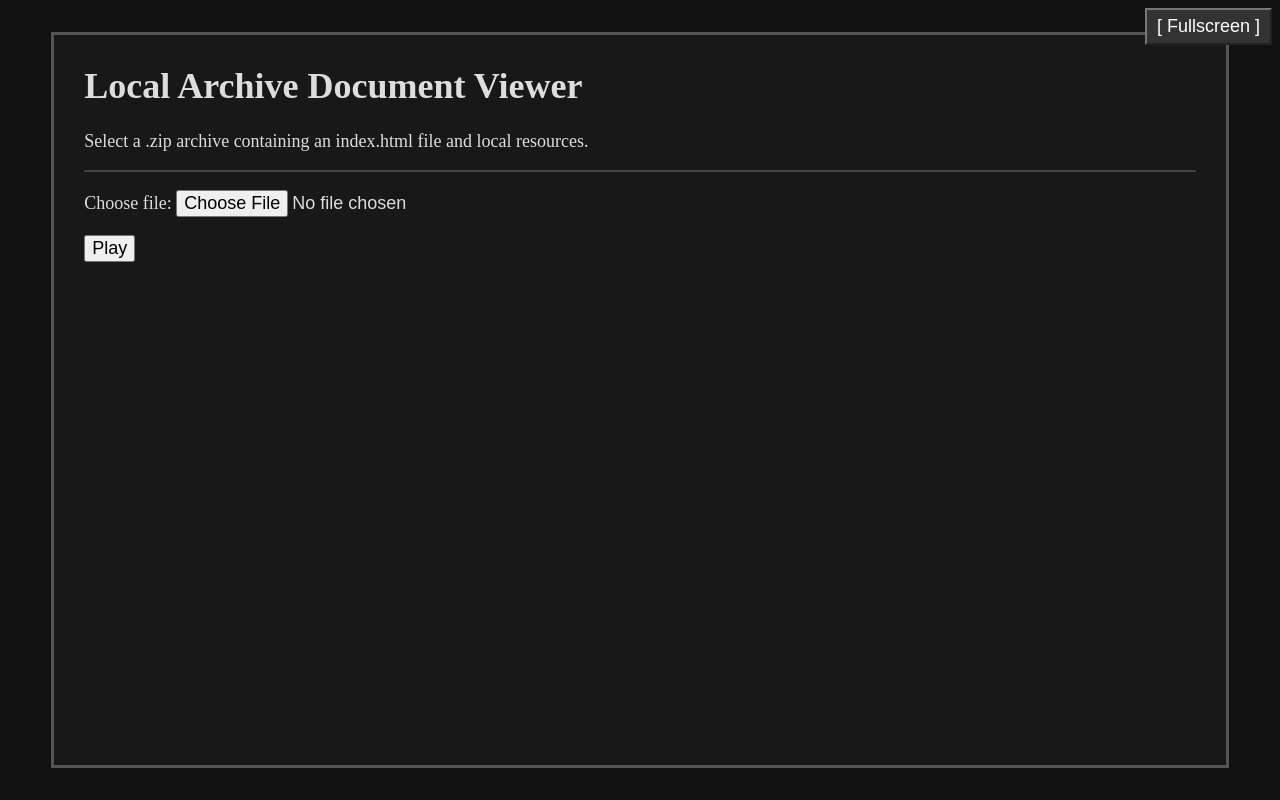
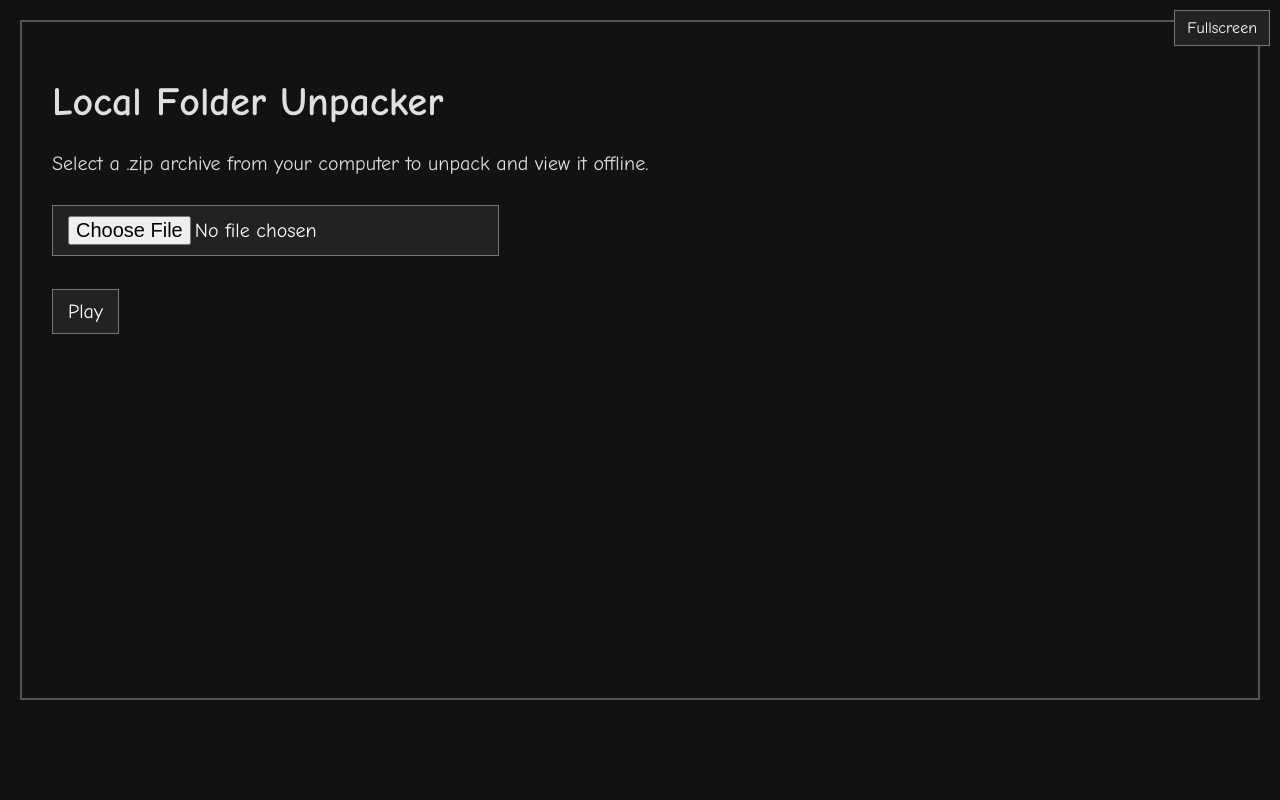
Before and after one commit to alvarwil000/General-misc-files, a plain HTML site: page aa offline zip HTML player.html in a window 1280 px wide. Both pictures are taken after a click on the button "Play". Drawn offline with Linux system fonts and the light colour scheme.

Commit message:
Update HTML player for local archive viewing

```diff
--- a/aa offline zip HTML player.html
+++ b/aa offline zip HTML player.html
@@ -2,31 +2,30 @@
 <html>
 <head>
 <meta charset="utf-8">
-<title>Archive Loader</title>
+<title>Local Archive Viewer</title>
 <style>
-  html, body { margin: 0; padding: 0; width: 100%; height: 100%; background: #111; color: #ddd; font-family: "Times New Roman", serif; overflow: hidden; }
-  #door { box-sizing: border-box; width: 92vw; height: 92vh; margin: 4vh auto; padding: 30px; border: 3px solid #555; background: #181818; }
-  h1 { font-size: 36px; margin-top: 0; }
-  p, label, button, input { font-size: 18px; }
-  progress { width: 100%; height: 28px; margin-top: 15px; }
-  #frame { display: none; width: 100vw; height: 100vh; border: none; position: fixed; top: 0; left: 0; background: #000; }
-  #fs { position: fixed; top: 8px; right: 8px; z-index: 999999; background: #333; color: #fff; border: 2px outset #777; padding: 6px 10px; cursor: pointer; }
-  :fullscreen #fs, :-webkit-full-screen #fs { display: none !important; pointer-events: none !important; }
+  body { background: #121212; color: #e0e0e0; font-family: "Comic Sans MS", "Comic Sans", cursive, sans-serif; margin: 0; padding: 20px; font-size: 20px; }
+  #door { border: 2px solid #555; padding: 30px; min-height: 85vh; box-sizing: border-box; }
+  input, button, progress { font-family: "Comic Sans MS", "Comic Sans", cursive, sans-serif; font-size: 20px; background: #222; color: #fff; border: 1px solid #777; padding: 10px 15px; margin-top: 10px; }
+  button:hover { background: #333; cursor: pointer; }
+  progress { width: 100%; height: 30px; padding: 0; }
+  #fs { position: fixed; top: 10px; right: 10px; z-index: 999999; margin: 0; font-size: 16px; padding: 8px 12px; }
+  :fullscreen #fs, :-webkit-full-screen #fs { display: none !important; pointer-events: none !important; visibility: hidden !important; }
+  iframe { position: fixed; inset: 0; width: 100vw; height: 100vh; border: none; display: none; background: #000; }
 </style>
 </head>
 <body>
 
-<button id="fs" onclick="document.documentElement.requestFullscreen()">[ Fullscreen ]</button>
+<button id="fs" onclick="document.documentElement.requestFullscreen()">Fullscreen</button>
 
 <div id="door">
-  <h1>Local Archive Document Viewer</h1>
-  <p>Select a .zip archive containing an index.html file and local resources.</p>
-  <hr color="#444">
-  <p><label for="file">Choose file: </label><input type="file" id="file" accept=".zip"></p>
-  <p><button id="play">Play</button></p>
-  <div id="loading" style="display:none;">
+  <h1>Local Folder Unpacker</h1>
+  <p>Select a .zip archive from your computer to unpack and view it offline.</p>
+  <input type="file" id="zipInput" accept=".zip"><br><br>
+  <button onclick="run()">Play</button>
+  <div id="statusBox" style="display:none; margin-top: 30px;">
+    <p id="statusText">Waiting...</p>
     <progress id="bar" value="0" max="100"></progress>
-    <p id="status">Waiting...</p>
   </div>
 </div>
 
@@ -34,7 +33,7 @@
 
 <script>
 const $ = id => document.getElementById(id);
-const MIME = { html:'text/html', htm:'text/html', js:'application/javascript', mjs:'application/javascript', css:'text/css', json:'application/json', png:'image/png', jpg:'image/jpeg', jpeg:'image/jpeg', gif:'image/gif', svg:'image/svg+xml', webp:'image/webp', wav:'audio/wav', mp3:'audio/mpeg', ogg:'audio/ogg', wasm:'application/wasm', txt:'text/plain' };
+const log = (msg, pct) => { $('statusText').textContent = msg; if (pct !== undefined) $('bar').value = pct; };
 
 async function inflateRaw(data) {
   const ds = new DecompressionStream('deflate-raw');
@@ -44,14 +43,19 @@ async function inflateRaw(data) {
   return new Uint8Array(await new Response(ds.readable).arrayBuffer());
 }
 
-$('play').onclick = async () => {
-  const f = $('file').files[0];
-  if (!f) return alert('No file chosen.');
-  $('play').disabled = true;
-  $('loading').style.display = 'block';
-  $('status').textContent = 'Reading ' + f.name + '...';
+function getMime(name) {
+  const ext = name.split('.').pop().toLowerCase();
+  const map = { html:'text/html', htm:'text/html', js:'application/javascript', mjs:'application/javascript', css:'text/css', json:'application/json', png:'image/png', jpg:'image/jpeg', jpeg:'image/jpeg', gif:'image/gif', svg:'image/svg+xml', webp:'image/webp', mp3:'audio/mpeg', ogg:'audio/ogg', wav:'audio/wav', wasm:'application/wasm', txt:'text/plain' };
+  return map[ext] || 'application/octet-stream';
+}
 
-  const buf = await f.arrayBuffer();
+async function run() {
+  const file = $('zipInput').files[0];
+  if (!file) return alert('Choose a zip file first.');
+  $('statusBox').style.display = 'block';
+  log(`Reading ${file.name} into memory...`, 5);
+
+  const buf = await file.arrayBuffer();
   const view = new DataView(buf);
   const bytes = new Uint8Array(buf);
   const dec = new TextDecoder();
@@ -60,72 +64,76 @@ $('play').onclick = async () => {
   for (let i = bytes.length - 22; i >= Math.max(0, bytes.length - 65557); i--) {
     if (view.getUint32(i, true) === 0x06054b50) { eocd = i; break; }
   }
-  if (eocd < 0) return $('status').textContent = 'Error: Invalid zip file.';
+  if (eocd === -1) return log('Error: Invalid ZIP archive.', 0);
 
-  const total = view.getUint16(eocd + 10, true);
+  const totalEntries = view.getUint16(eocd + 10, true);
   let ptr = view.getUint32(eocd + 16, true);
-  const entries = [];
+  const files = {};
 
-  for (let i = 0; i < total; i++) {
+  for (let i = 0; i < totalEntries; i++) {
     if (view.getUint32(ptr, true) !== 0x02014b50) break;
     const method = view.getUint16(ptr + 10, true);
     const compSize = view.getUint32(ptr + 20, true);
     const nameLen = view.getUint16(ptr + 28, true);
     const extraLen = view.getUint16(ptr + 30, true);
     const commentLen = view.getUint16(ptr + 32, true);
-    const localOff = view.getUint32(ptr + 42, true);
+    const localOffset = view.getUint32(ptr + 42, true);
     const name = dec.decode(bytes.subarray(ptr + 46, ptr + 46 + nameLen));
-    entries.push({ name, method, compSize, localOff });
     ptr += 46 + nameLen + extraLen + commentLen;
+
+    if (name.endsWith('/')) continue;
+    log(`Unzipping ${name}...`, 10 + Math.round((i / totalEntries) * 70));
+
+    const lNameLen = view.getUint16(localOffset + 26, true);
+    const lExtraLen = view.getUint16(localOffset + 28, true);
+    const dataStart = localOffset + 30 + lNameLen + lExtraLen;
+    const rawData = bytes.subarray(dataStart, dataStart + compSize);
+
+    let unpacked;
+    if (method === 0) unpacked = rawData;
+    else if (method === 8) unpacked = await inflateRaw(rawData);
+    else return log(`Unsupported compression method (${method}) on ${name}`, 0);
+
+    files[name] = unpacked;
   }
 
-  const files = {};
-  for (let i = 0; i < entries.length; i++) {
-    const e = entries[i];
-    $('bar').value = Math.round(((i + 1) / entries.length) * 85);
-    if (e.name.endsWith('/')) continue;
-    $('status').textContent = 'unzipping ' + e.name;
-    await new Promise(r => setTimeout(r, 0));
+  const allPaths = Object.keys(files);
+  const indexKey = allPaths.sort((a, b) => a.length - b.length).find(p => p.toLowerCase() === 'index.html' || p.toLowerCase().endsWith('/index.html'));
+  if (!indexKey) return log('Error: No index.html found inside zip.', 0);
 
-    const lNameLen = view.getUint16(e.localOff + 26, true);
-    const lExtraLen = view.getUint16(e.localOff + 28, true);
-    const dataStart = e.localOff + 30 + lNameLen + lExtraLen;
-    const raw = bytes.subarray(dataStart, dataStart + e.compSize);
-    files[e.name] = e.method === 0 ? raw : await inflateRaw(raw);
+  const baseDir = indexKey.includes('/') ? indexKey.slice(0, indexKey.lastIndexOf('/') + 1) : '';
+  const blobUrls = {};
+
+  log('Creating local asset links...', 85);
+  for (const [path, data] of Object.entries(files)) {
+    if (!path.startsWith(baseDir) || path === indexKey) continue;
+    const relPath = path.slice(baseDir.length);
+    let content = data;
+    if (relPath.endsWith('.css')) {
+      let cssText = dec.decode(data);
+      cssText = cssText.replace(/url\(['"]?([^'")]+)['"]?\)/g, (m, u) => {
+        const clean = u.replace(/^\.\//, '');
+        return blobUrls[clean] ? `url("${blobUrls[clean]}")` : m;
+      });
+      content = new TextEncoder().encode(cssText);
+    }
+    blobUrls[relPath] = URL.createObjectURL(new Blob([content], { type: getMime(relPath) }));
   }
 
-  $('status').textContent = 'Locating index.html...';
-  const indexKey = Object.keys(files).sort((a, b) => a.length - b.length).find(k => /(^|\/)index\.html?$/i.test(k));
-  if (!indexKey) return $('status').textContent = 'Error: index.html not found in zip.';
-
-  const baseDir = indexKey.includes('/') ? indexKey.slice(0, indexKey.lastIndexOf('/') + 1) : '';
-  const blobs = {};
-
-  $('status').textContent = 'Building local memory URLs...';
-  for (const [path, data] of Object.entries(files)) {
-    if (path === indexKey) continue;
-    const ext = path.split('.').pop().toLowerCase();
-    const rel = path.startsWith(baseDir) ? path.slice(baseDir.length) : path;
-    blobs[rel] = URL.createObjectURL(new Blob([data], { type: MIME[ext] || 'application/octet-stream' }));
+  log('Patching index.html references...', 95);
+  let html = dec.decode(files[indexKey]);
+  const sortedKeys = Object.keys(blobUrls).sort((a, b) => b.length - a.length);
+  for (const rel of sortedKeys) {
+    const escaped = rel.replace(/[.*+?^${}()|[\]\\]/g, '\\$&');
+    html = html.replace(new RegExp(`(['"\`])(\\.\\/)?${escaped}(['"\`])`, 'g'), `$1${blobUrls[rel]}$3`);
   }
 
-  $('bar').value = 95;
-  $('status').textContent = 'Linking scripts and assets into index.html...';
-  let html = dec.decode(files[indexKey]);
-  const sortedPaths = Object.keys(blobs).sort((a, b) => b.length - a.length);
-  for (const rel of sortedPaths) {
-    const esc = rel.replace(/[.*+?^${}()|[\]\\]/g, '\\$&');
-    html = html.replace(new RegExp(`(["'\`(=])(?:\\./)?${esc}(["'\` )>])`, 'g'), `$1${blobs[rel]}$2`);
-  }
-
-  $('bar').value = 100;
-  $('status').textContent = 'Starting...';
-  const indexUrl = URL.createObjectURL(new Blob([html], { type: 'text/html' }));
-
+  log('Launching...', 100);
+  const mainBlob = URL.createObjectURL(new Blob([html], { type: 'text/html' }));
   $('door').style.display = 'none';
   $('frame').style.display = 'block';
-  $('frame').src = indexUrl;
-};
+  $('frame').src = mainBlob;
+}
 </script>
 </body>
 </html>
```
